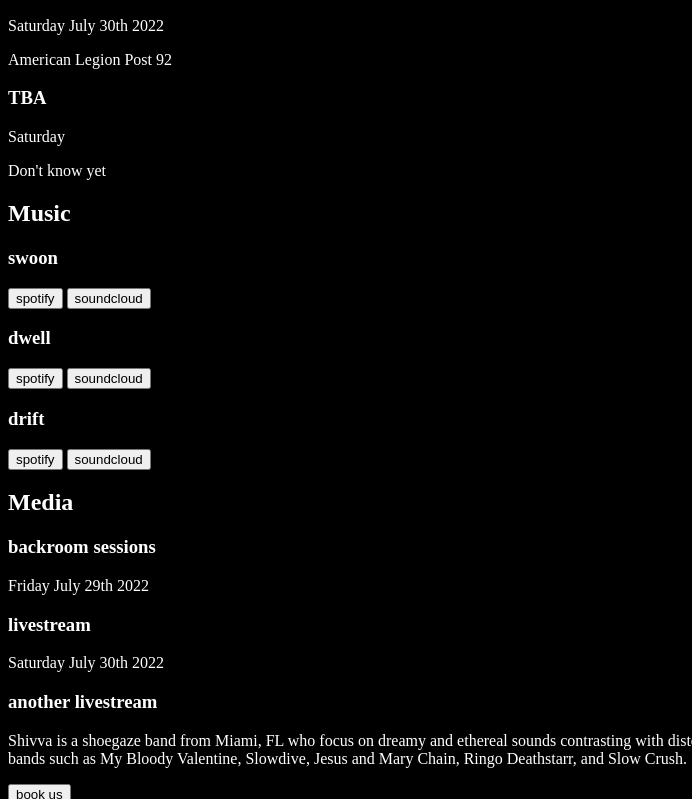
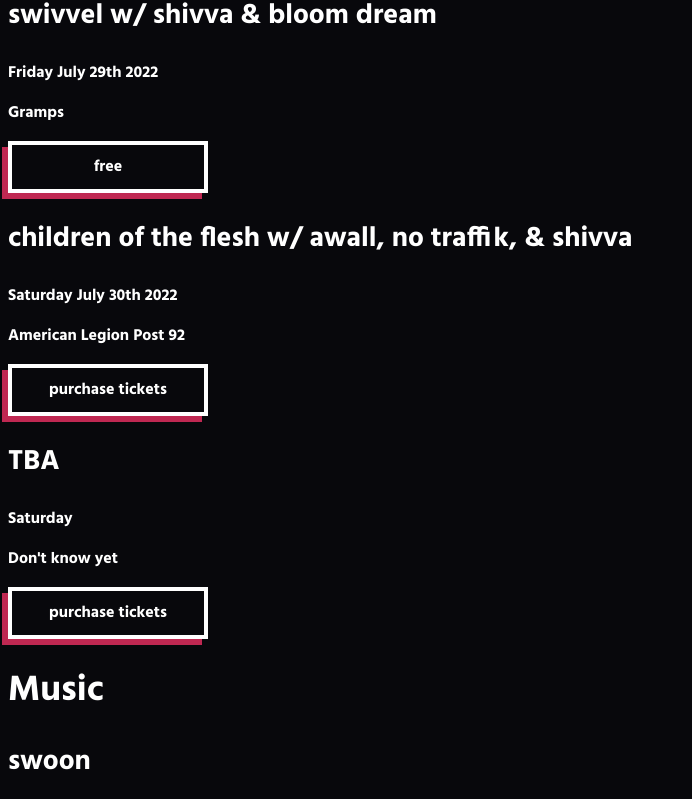
Before and after one commit to 0322wendy/shivva-website, a plain HTML site: page index.html in a window 1280 px wide. Shown: the part 486-1285 px from the top of the page, without its empty margins (0-692 px from the left). Drawn offline with Linux system fonts and the light colour scheme.

Commit message:
added the universal styles in the css file

```diff
--- a/index.html
+++ b/index.html
@@ -54,6 +54,7 @@
                     <h3>swivvel w/ shivva & bloom dream</h3>
                     <p>Friday July 29th 2022</p>
                     <p>Gramps</p>
+                    <button id="large-button">free</button>
                 </div>
                 <div class="show-container">
                     <div class="show-image">
@@ -62,6 +63,7 @@
                     <h3>children of the flesh w/ awall, no traffik, & shivva</h3>
                     <p>Saturday July 30th 2022</p>
                     <p>American Legion Post 92</p>
+                    <button id="large-button">purchase tickets</button>
                 </div>
                 <div class="show-container">
                     <div class="show-image">
@@ -70,6 +72,7 @@
                     <h3>TBA</h3>
                     <p>Saturday</p>
                     <p>Don't know yet</p>
+                    <button id="large-button">purchase tickets</button>
                 </div>
             </section>
             <section id="photo-background photo-1">
@@ -113,6 +116,7 @@
                     </div>
                     <h3>backroom sessions</h3>
                     <p>Friday July 29th 2022</p>
+                    <button id="large-button">watch</button>
                 </div>
                 <div class="media-container">
                     <div class="media-thumbnail">
@@ -120,12 +124,14 @@
                     </div>
                     <h3>livestream</h3>
                     <p>Saturday July 30th 2022</p>
+                    <button id="large-button">watch</button>
                 </div>
                 <div class="media-container">
                     <div class="media-thumbnail">
 
                     </div>
                     <h3>another livestream</h3>
+                    <button id="large-button">watch</button>
                 </div>
             </section>
             <section id="photo-background photo-3">
@@ -138,7 +144,7 @@
                     </div>
                     <div class="about-description">
                         <p>Shivva is a shoegaze band from Miami, FL who focus on dreamy and ethereal sounds contrasting with distorted and droning lashes of noise. They are inspired by old and new shoegaze/alternative bands such as My Bloody Valentine, Slowdive, Jesus and Mary Chain, Ringo Deathstarr, and Slow Crush.</p>
-                        <button>book us</button>
+                        <button id="large-button">book us</button>
                     </div>
                 </div>
             </section>
--- a/resources/css/index.css
+++ b/resources/css/index.css
@@ -1,4 +1,50 @@
+/* Universal Styles */
+
 html {
-    background-color: black;
+    background-color: #08080C;
     color: white;
 }
+
+h1 {
+    font-family: 'Yeseva One', Times, serif;
+    font-size: 44px;
+    line-height: 48px;
+}
+
+h2 {
+    font-family: 'Hind', 'Arial', sans-serif;
+    font-size: 36px;
+    font-weight: bold;
+    line-height: 45px;
+}
+
+h3 {
+    font-family: 'Hind', 'Arial', sans-serif;
+    font-size: 28px;
+    font-weight: bold;
+    line-height: 35px;
+}
+
+p {
+    font-family: 'Hind', 'Arial', sans-serif;
+    font-size: 16px;
+    font-weight: bold;
+    line-height: 24px;
+}
+
+button {
+    width: 200px;
+    height: 52px;
+    border: white 4px solid;
+    font-family: 'Hind', 'Arial', sans-serif;
+    font-size: 16px;
+    font-weight: bold;
+    line-height: 20px;
+    box-shadow: -6px 6px 0 0 #BF2852;
+    background-color: #08080C;
+    color: white;
+}
+
+button #large-button {
+    width: 328px;
+}
```
